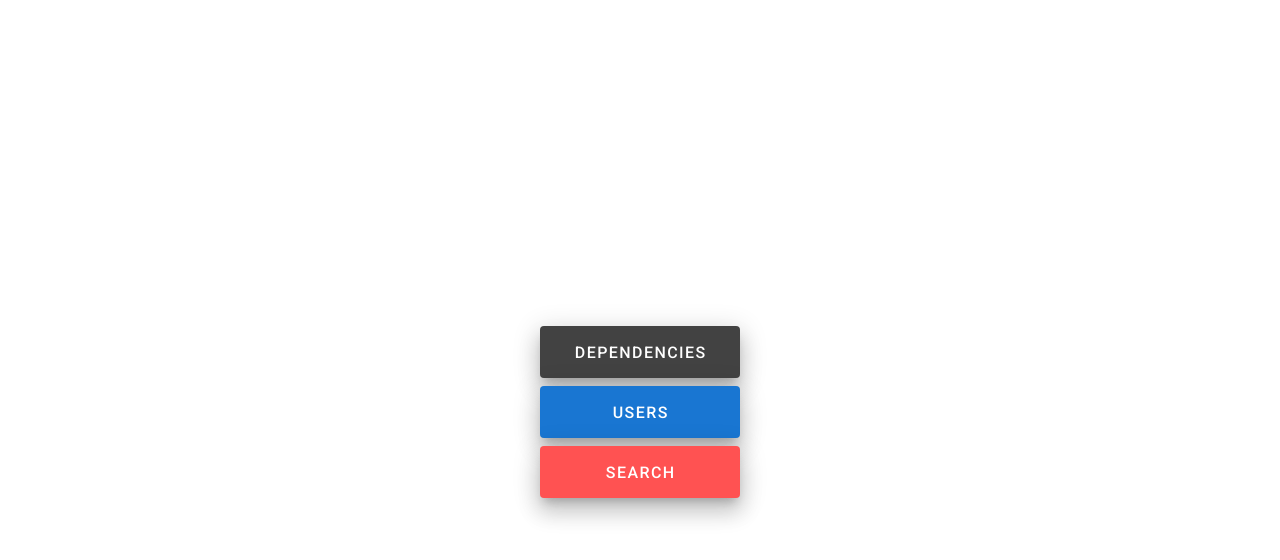
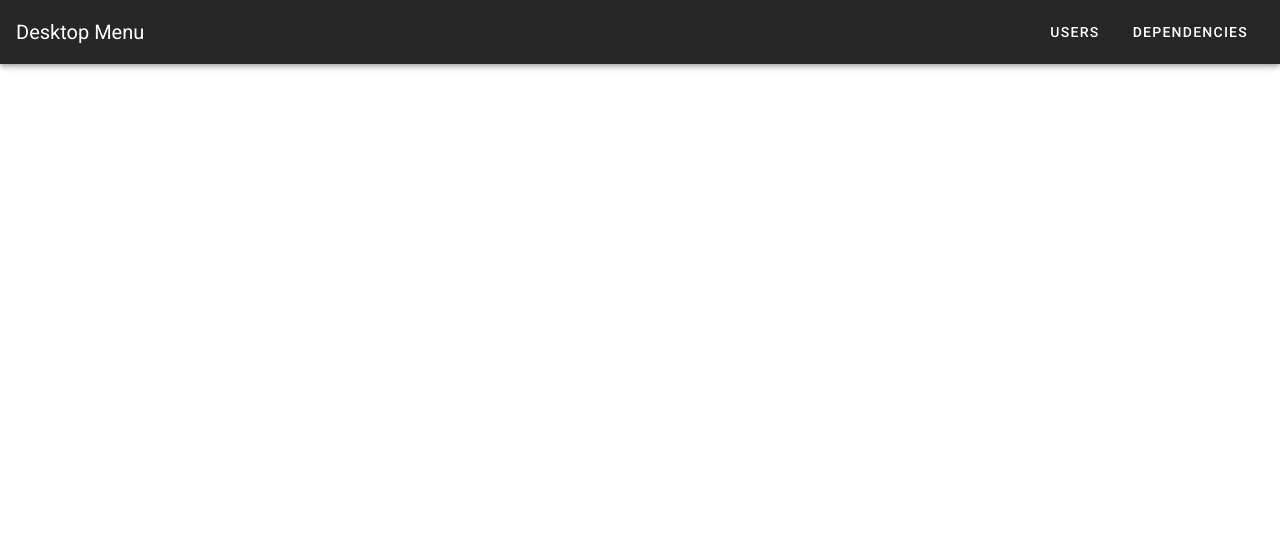
Before and after one commit to NicolasB2/UserManagement, a Vue app in the folder usermanagement/: page /#/home in a window 1280 px wide. Shown: the top 560 px of the page. Built offline with nearby package versions, Linux system fonts and the light colour scheme.

Commit message:
Added menu

```diff
--- a/usermanagement/src/App.vue
+++ b/usermanagement/src/App.vue
@@ -1,18 +1,20 @@
 <template>
   <v-app>
     <v-main>
-      <v-container>
-        <router-view></router-view>
-      </v-container>
+      <Menu/>
+      <router-view></router-view>
     </v-main>
   </v-app>
 </template>
 
 <script>
+import Menu from './components/Menu';
 export default {
   name: 'App',
 
-  components: {},
+  components: {
+    Menu,
+  },
 
   data: () => ({
     //
--- a/usermanagement/src/components/Home.vue
+++ /dev/null
@@ -1,36 +0,0 @@
-<template>
-  <div id="menu">
-    <v-app>
-      <v-container fluid class="pa-0 menu">
-            <div class="text-center">
-              <div class="my-2">
-                <v-btn to="/dependencies" class = "btn_menu" elevation="14" x-large color="secondary" dark> Dependencies </v-btn>
-              </div>
-              <div class="my-2">
-                <v-btn to="/Users" class = "btn_menu" elevation="14" x-large  color="primary" dark> Users </v-btn>
-              </div>
-              <div class="my-2">
-                <v-btn to="/search" class = "btn_menu" elevation="14" x-large color="error" dark  > Search </v-btn>
-              </div>
-            </div>
-      </v-container>
-    </v-app>
-  </div>
-</template>
-
-<script>
-export default {};
-</script>
-<style>
-.menu{
-  height: 100vh;
-  display: flex;
-  align-items: center;
-  justify-content: center;
-  height: 100vh;
-}
-.btn_menu{
-  height:200px;
-  width:200px;
-}
-</style>
--- /dev/null
+++ b/usermanagement/src/components/Menu.vue
@@ -0,0 +1,47 @@
+<template>
+      <v-toolbar dark >
+        <v-toolbar-title>Desktop Menu</v-toolbar-title>
+        <v-spacer></v-spacer>
+        <v-toolbar-items>
+         <v-btn
+           v-for="item in nav"
+           :key="item.icon"
+           :to="item.to"
+           :title="item.title"
+           text
+         >{{ item.text }}</v-btn>
+        </v-toolbar-items>
+      </v-toolbar>
+
+</template>
+
+<script>
+//import HelloWorld from "./components/HelloWorld";
+
+export default {
+  data () {
+    return {
+      dialog: false,
+      nav: [
+        {
+          icon: 'mdi-home',
+          text: 'Users',
+          to: "/users",
+          title: 'Users Table',
+          active: true
+        },
+        {
+          icon: 'mdi-info',
+          text: 'Dependencies',
+          to: "/dependencies",
+          title: 'Dependencies list',
+          active: false
+        }
+      ]
+    }
+  }
+};
+</script>
+<style>
+
+</style>
--- a/usermanagement/src/components/Search.vue
+++ b/usermanagement/src/components/Search.vue
@@ -1,13 +1,72 @@
 <template>
-  <p> Search</p>
+  <v-data-table
+    :headers="headers"
+    :items="desserts"
+    class="elevation-1"
+  >
+   </v-data-table>
 </template>
 
 <script>
 export default {
+    data: () => ({
+      dialog: false,
+      dialogDelete: false,
+      headers: [
+        { text: 'Name',
+          align: 'start',
+          sortable: false,
+          value: 'name',
+        },
+        { text: 'Last Name', value: 'lastname' },
+        { text: 'Email', value: 'email' },
+        { text: 'Password', value: 'password' },
+        { text: 'Valid until', value: 'validuntil' },
+        { text: 'Dependencie', value: 'dependencie' },
+        { text: 'State', value: 'state' },
+      ],
+      desserts: [],
+      defaultItem: {
+        name: '',
+        lastname: '',
+        email: '',
+        password: '',
+        validuntil: '',
+        dependencie: '',
+        state: ''
+      },
+    }),
+  created () {
+      this.initialize()
+    },
 
-}
+    methods: {
+      initialize () {
+        this.desserts = [
+          {
+            name: 'David Alejandro',
+            lastname: 'Erazo Ochoa',
+            email: 'erazo29@hotmail.com',
+            password: '***********',
+            validuntil: '20/04/2021',
+            dependencie: 'Docente',
+            state: 'Activo'
+          },
+          {
+            name: 'Jeffrey',
+            lastname: 'Ochoa Ochoa',
+            email: 'jeffreyisGay@hotmail.com',
+            password: '***********',
+            validuntil: '20/04/2021',
+            dependencie: 'Student',
+            state: 'Activo'
+          },
+        ]
+      },
+    }
+};
+
 </script>
 
 <style>
-
 </style>
--- a/usermanagement/src/components/login.vue
+++ b/usermanagement/src/components/login.vue
@@ -15,7 +15,7 @@
                         :rules="passwordRule"
                         :v-model="password"
                     ></v-text-field>
-                    <v-btn to="/home" :disabled="!valid">Login</v-btn>
+                    <v-btn to="/users" :disabled="!valid">Login</v-btn>
                 </v-form>
             </v-card>
             </div>
```
Also changed, not shown: usermanagement/src/main.js (+0 -10 lines).
